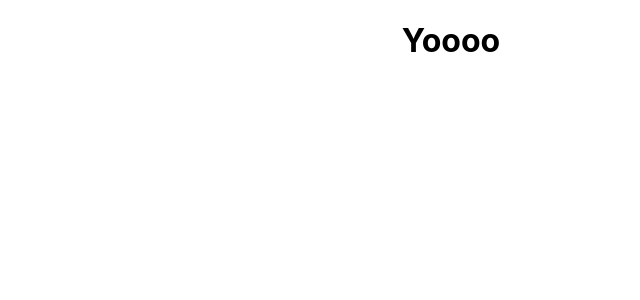
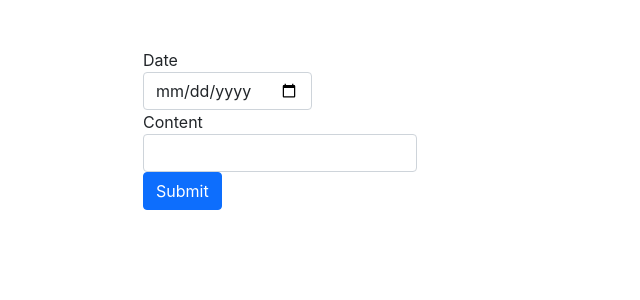
Before and after one commit to wandji20/wandji-fc, a React (Create React App) app: page / in a window 1280 px wide. Shown: the top 300 px of the page, without its empty margins (189-829 px from the left). Built offline with nearby package versions, Linux system fonts and the light colour scheme.

Commit message:
Add basic action, reducer and set up redux store

```diff
--- a/package.json
+++ b/package.json
@@ -6,9 +6,14 @@
     "@testing-library/jest-dom": "^5.11.4",
     "@testing-library/react": "^11.1.0",
     "@testing-library/user-event": "^12.1.10",
+    "bootstrap": "^5.0.2",
     "react": "^17.0.2",
     "react-dom": "^17.0.2",
+    "react-redux": "^7.2.4",
     "react-scripts": "4.0.3",
+    "redux": "^4.1.0",
+    "redux-devtools-extension": "^2.13.9",
+    "redux-logger": "^3.0.6",
     "web-vitals": "^1.0.1"
   },
   "scripts": {
--- a/public/index.html
+++ b/public/index.html
@@ -9,26 +9,11 @@
       name="description"
       content="Web site created using create-react-app"
     />
-    <link rel="apple-touch-icon" href="%PUBLIC_URL%/logo192.png" />
-    <!--
-      manifest.json provides metadata used when your web app is installed on a
-      user's mobile device or desktop. See https://developers.google.com/web/fundamentals/web-app-manifest/
-    -->
-    <link rel="manifest" href="%PUBLIC_URL%/manifest.json" />
-    <!--
-      Notice the use of %PUBLIC_URL% in the tags above.
-      It will be replaced with the URL of the `public` folder during the build.
-      Only files inside the `public` folder can be referenced from the HTML.
-
-      Unlike "/favicon.ico" or "favicon.ico", "%PUBLIC_URL%/favicon.ico" will
-      work correctly both with client-side routing and a non-root public URL.
-      Learn how to configure a non-root public URL by running `npm run build`.
-    -->
     <title>React App</title>
   </head>
   <body>
     <noscript>You need to enable JavaScript to run this app.</noscript>
-    <div id="root"></div>
+    <div class ='container remove-padding' id="root"></div>
     <!--
       This HTML file is a template.
       If you open it directly in the browser, you will see an empty page.
--- a/src/App.css
+++ /dev/null
@@ -1,39 +0,0 @@
-.App {
-  text-align: center;
-}
-
-.App-logo {
-  height: 40vmin;
-  pointer-events: none;
-}
-
-@media (prefers-reduced-motion: no-preference) {
-  .App-logo {
-    animation: App-logo-spin infinite 20s linear;
-  }
-}
-
-.App-header {
-  background-color: #282c34;
-  min-height: 100vh;
-  display: flex;
-  flex-direction: column;
-  align-items: center;
-  justify-content: center;
-  font-size: calc(10px + 2vmin);
-  color: white;
-}
-
-.App-link {
-  color: #61dafb;
-}
-
-@keyframes App-logo-spin {
-  from {
-    transform: rotate(0deg);
-  }
-
-  to {
-    transform: rotate(360deg);
-  }
-}
--- a/src/App.js
+++ /dev/null
@@ -1,11 +0,0 @@
-import './App.css';
-
-function App() {
-  return (
-    <div className="App">
-      <h1>Yoooo</h1>
-    </div>
-  );
-}
-
-export default App;
--- /dev/null
+++ b/src/components/App.js
@@ -0,0 +1,12 @@
+import { Fragment } from 'react';
+import TodoForm from './TodoForm';
+
+function App() {
+  return (
+    <>
+      <TodoForm />
+    </>
+  );
+}
+
+export default App;
--- /dev/null
+++ b/src/components/TodoForm.js
@@ -0,0 +1,30 @@
+import React from 'react';
+// import PropTypes from 'prop-types';
+import { connect } from 'react-redux';
+
+const todoForm = (props) => {
+  console.log(props);
+  return (
+    <div className="container my-5 w-50">
+      <form>
+        <div className="form-group">
+          <label htmlFor="date">
+            Date
+            <input type="date" className="form-control" id="date" />
+          </label>
+        </div>
+        <div className="form-group">
+          <label htmlFor="content">
+            Content
+            <input type="text" className="form-control" id="content" />
+          </label>
+        </div>
+        <button type="submit" className="btn btn-primary">Submit</button>
+      </form>
+    </div>
+  );
+};
+
+const mapStateToProps = (state) => ({ state });
+
+export default connect(mapStateToProps)(todoForm);
--- a/src/index.css
+++ b/src/index.css
@@ -1,27 +1,20 @@
 body {
   margin: 0;
-  font-family:
-    -apple-system,
-    BlinkMacSystemFont,
-    'Segoe UI',
-    'Roboto',
-    'Oxygen',
-    'Ubuntu',
-    'Cantarell',
-    'Fira Sans',
-    'Droid Sans',
-    'Helvetica Neue',
+  font-family: -apple-system, BlinkMacSystemFont, "Segoe UI", "Roboto", "Oxygen",
+    "Ubuntu", "Cantarell", "Fira Sans", "Droid Sans", "Helvetica Neue",
     sans-serif;
   -webkit-font-smoothing: antialiased;
   -moz-osx-font-smoothing: grayscale;
 }
 
 code {
-  font-family:
-    source-code-pro,
-    Menlo,
-    Monaco,
-    Consolas,
-    'Courier New',
+  font-family: source-code-pro, Menlo, Monaco, Consolas, "Courier New",
     monospace;
 }
+
+.remove-padding {
+  padding: 0;
+}
+.container {
+  max-width: 100%;
+}
--- /dev/null
+++ b/src/redux/constants.js
@@ -0,0 +1,3 @@
+const SHOW_FORM = 'SHOW_FORM';
+
+export default SHOW_FORM;
--- /dev/null
+++ b/src/redux/reducers/showFormReducer.js
@@ -0,0 +1,14 @@
+import SHOW_FORM from '../constants';
+
+const initialState = true;
+const showFormReducer = (state = initialState, action) => {
+  switch (action.type) {
+    case SHOW_FORM:
+      console.log(state);
+      return !state;
+    default:
+      return state;
+  }
+};
+
+export default showFormReducer;
--- /dev/null
+++ b/src/redux/store.js
@@ -0,0 +1,7 @@
+import { createStore, applyMiddleware } from 'redux';
+import logger from 'redux-logger';
+import showFormReducer from './reducers/showFormReducer';
+
+const store = createStore(showFormReducer, applyMiddleware(logger));
+
+export default store;
```
Also changed, not shown: src/index.js (+7 -7 lines), src/redux/actions/showForm.js (added, +7 -0 lines), 1 other file (tests, documents, lock files or other folders).
